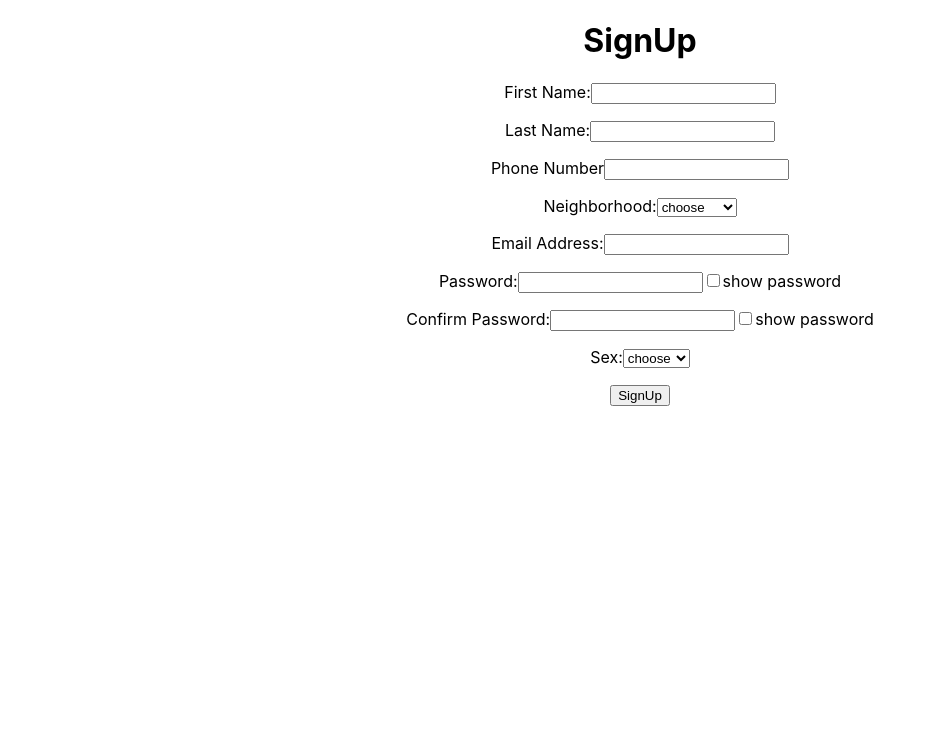
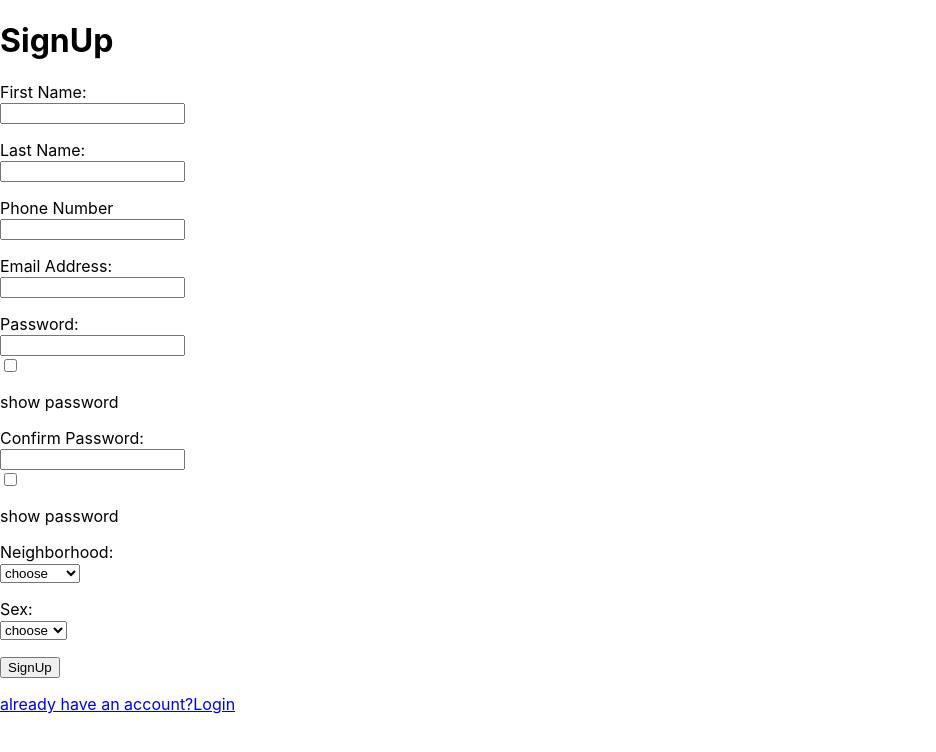
Before and after one commit to Untitled-IUST/Frontend-Stuffs, a React (Create React App) app in the folder frontend/: page /SignUp in a window 1280 px wide. Shown: the top 752 px of the page, without its empty margins (0-936 px from the left). Built offline with nearby package versions, Linux system fonts and the light colour scheme.

Commit message:
adding react router between login and signup pages

```diff
--- a/frontend/package.json
+++ b/frontend/package.json
@@ -9,6 +9,7 @@
     "eslint-plugin-react-hooks": "^4.6.0",
     "react": "^18.2.0",
     "react-dom": "^18.2.0",
+    "react-router-dom": "^6.9.0",
     "react-scripts": "5.0.1",
     "web-vitals": "^2.1.4"
   },
--- a/frontend/src/App.js
+++ b/frontend/src/App.js
@@ -1,11 +1,20 @@
 import './App.css';
 import SignUp from './components/SignUp';
-
+import Login from './components/Login';
+import {
+  BrowserRouter as Router,
+  Routes,
+  Route,
+  Link
+}from "react-router-dom";
 function App() {
   return (
-    <div className="App">
-      <SignUp/>
-    </div>
+    <Router>
+      <Routes>
+        <Route path='/' element={<Login/>}/>
+        <Route path='/SignUp' element={<SignUp/>}/>
+      </Routes>
+    </Router>
   );
 }
 
--- /dev/null
+++ b/frontend/src/components/Login.js
@@ -0,0 +1,17 @@
+import React from "react";
+import { Link } from "react-router-dom";
+
+function Login(){
+  return(
+    <div>
+      <h1>hi</h1>
+      <div>
+        <Link to="/SignUp">
+          dont have an account?SignUp
+        </Link>
+      </div>
+    </div>
+  )
+}
+
+export default Login;
--- a/frontend/src/components/SignUp.js
+++ b/frontend/src/components/SignUp.js
@@ -1,4 +1,6 @@
 import React , {useState} from "react";
+import "../css/SignUp.css";
+import { Link } from "react-router-dom";
 
 const neighborhoods = [
   {
@@ -44,15 +46,15 @@ function SignUp(){
   const[sex, setSex] = useState(null);
 
   //errors
-  const[firstNameError , setFirstNameError] = useState(false);
-  const[lastNameError , setLastNameError] = useState(false);
-  const[phoneNumberError,setPhoneNumberError] = useState(false);
-  const[neighborhoodError , setNeighborhoodError] = useState(false);
-  const[emailAddressError , setEmailAddressError] = useState(false);
-  const[passwordError , setPasswordError] = useState(false);
-  const[confirmPasswordError , setConfirmPasswordError] = useState(false);
-  const[sexError , setSexError] = useState(false);
-  const[submitError , setSubmitError] = useState(false);
+  const[firstNameError , setFirstNameError] = useState(true);
+  const[lastNameError , setLastNameError] = useState(true);
+  const[phoneNumberError,setPhoneNumberError] = useState(true);
+  const[neighborhoodError , setNeighborhoodError] = useState(true);
+  const[emailAddressError , setEmailAddressError] = useState(true);
+  const[passwordError , setPasswordError] = useState(true);
+  const[confirmPasswordError , setConfirmPasswordError] = useState(true);
+  const[sexError , setSexError] = useState(true);
+  const[submitError , setSubmitError] = useState(true);
   //popups
   const[isOpen ,setIsOpen] = useState(false);
 
@@ -193,68 +195,128 @@ function SignUp(){
     setIsOpen(false);
   }
   return(
+    <div className="SignUpPage">
       <div className="form">
-      <div>
+        <div className="SignUpBanner">
           <h1>SignUp</h1>
         </div>
-      <form>
+        <form className="SignUpForm">
           <div className="firstName">
+            <div className="firstName-label">
               <label className="label">First Name:</label>
+            </div>
+            <div className="firstName-input">
               <input type="text" className="input" onChange={handleFirstName}/>
+            </div>
+            <div className="firstName-error">
               <p>{firstNameError}</p>
             </div>
+          </div>
           <div className="lastName">
+            <div className="lastName-label">
               <label className="label">Last Name:</label>
+            </div>
+            <div className="lastName-input">
               <input type="text" className="input" onChange={handleLastName}/>
+            </div>
+            <div className="lastName-error">
               <p>{lastNameError}</p>
             </div>
-        <div className="PhoneNumber">
+          </div>
+          <div className="phoneNumber">
+            <div className="phoneNumber-label">
               <label className="label">Phone Number</label>
+            </div>
+            <div className="phoneNumber-input">
               <input type="tel" className="input" onChange={handlePhoneNumber}/>
+            </div>
+            <div className="phoneNumber-error">
               <p>{phoneNumberError}</p>
             </div>
+          </div>
+          <div className="emailAddress">
+            <div className="emailAddress-label">
+              <label className="label">Email Address:</label>
+            </div>
+            <div className="emailAddress-input">
+              <input type="email"  onChange={handleEmail}/>
+            </div>
+            <div className="emailAddress-error">
+              <p>{emailAddressError}</p>
+            </div>
+          </div>
+          <div className="password">
+            <div className="password-label">
+              <label className="label">Password:</label>
+            </div>
+            <div className="password-input">
+              <input type="password" onChange={handlePassword} id="pswrd"/>
+            </div>
+            <div className="password-eye">
+              <input type="checkbox" onClick={togglePassword}/>
+              <p>show password</p>
+            </div>
+            <div className="password-error">
+              <p>{passwordError}</p>
+            </div>
+          </div>
+          <div className="confirmPassword">
+            <div className="confirm-label">
+              <label className="label">Confirm Password:</label>
+            </div>
+            <div className="confirm-input">
+              <input type="password" onChange={handleConfirmPassword} id="pswrdConfirm"/>
+            </div>
+            <div className="confirm-eye">
+              <input type="checkbox" onClick={toggleConfirmPassword}/>
+              <p>show password</p>
+            </div>
+            <div className="confirm-error">
+              <p>{confirmPasswordError}</p>
+            </div>
+          </div>
           <div className="Neighborhood">
+            <div className="neighborhood-label">
               <label className="label">Neighborhood:</label>
+            </div>
+            <div className="neighborhood-choose">
               <select onChange={handleNeighborhood}>
                 {neighborhoods.map((option) =>(
                   <option value={option.value}>{option.label}</option>
                 ))}
               </select>
+            </div>
+            <div className="neighborhood-error">
               <p>{neighborhoodError}</p>
             </div>
-        <div className="EmailAddress">
-          <label className="label">Email Address:</label>
-          <input type="email"  onChange={handleEmail}/>
-          <p>{emailAddressError}</p>
-        </div>
-        <div className="Password">
-          <label className="label">Password:</label>
-          <input type="password" onChange={handlePassword} id="pswrd"/>
-          <input type="checkbox" onClick={togglePassword}/>show password
-          <p>{passwordError}</p>
-        </div>
-        <div className="ConfirmPassword">
-          <label className="label">Confirm Password:</label>
-          <input type="password" onChange={handleConfirmPassword} id="pswrdConfirm"/>
-          <input type="checkbox" onClick={toggleConfirmPassword}/>show password
-          <p>{confirmPasswordError}</p>
           </div>
           <div className="Sex">
+            <div className="sex-label">
               <label className="label">Sex:</label>
+            </div>
+            <div className="sex-choose">
               <select onChange={handleSex}>
                   {Sex.map( (option) => (
                     <option value={option.value}>{option.label}</option>
                   ))}
               </select>
+            </div>
+            <div className="sex-error">
               <p>{sexError}</p>
             </div>
+          </div>
           <div className="SubmitButton">
-          <button type="submit" onClick={handleSubmit} className="Button">
+            <div className="submit-button">
+              <button type="submit" onClick={handleSubmit} className="submitButton">
                 SignUp
               </button>
+            </div>
+            <div className="submit-error">
               <p>{submitError}</p>
             </div>
+          </div>
         </form>
+      </div>
         {
           isOpen &&
           <Popup content ={[
@@ -269,6 +331,11 @@ function SignUp(){
           handleClose = {HandleClose}
           />
         }
+        <div>
+          <Link to="/">
+            <p>already have an account?Login</p>
+          </Link>
+        </div>
     </div>
   )
 
```
Also changed, not shown: frontend/src/css/SignUp.css (added), 1 other file (tests, documents, lock files or other folders). Lines whose indentation alone changed are shown as unchanged.
